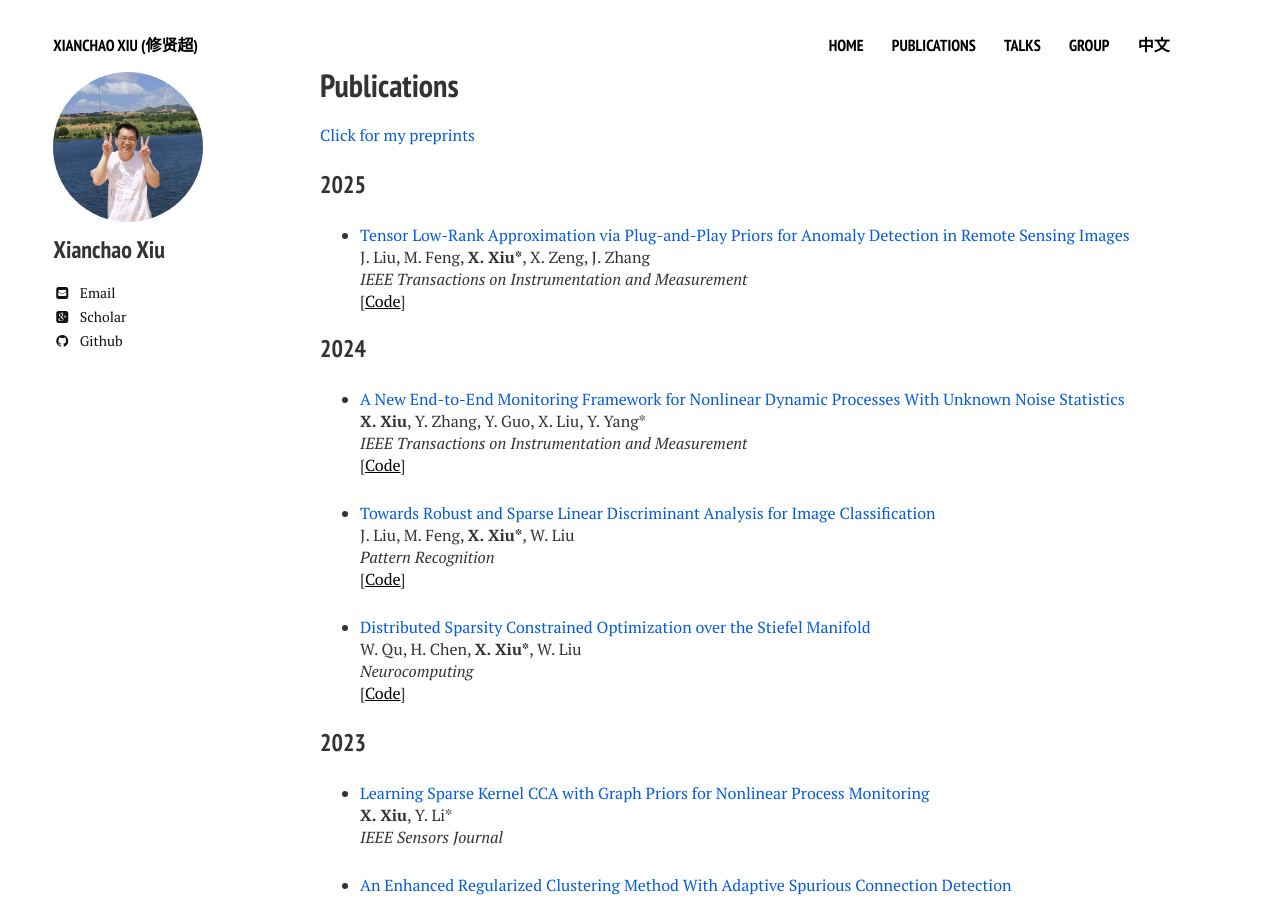
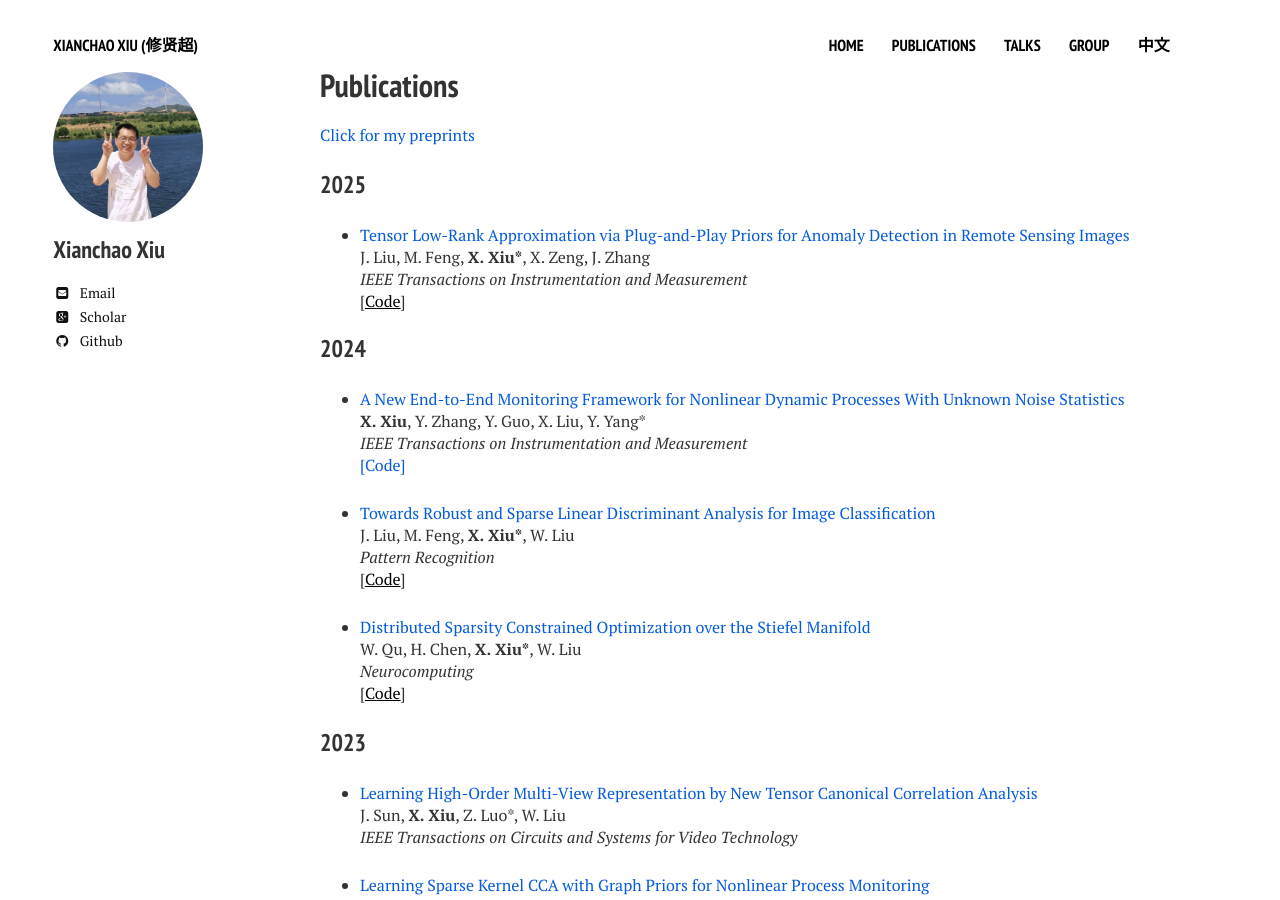
Before and after one commit to xianchaoxiu/xianchaoxiu.github.io, a Jekyll site: the page built from publications/index.md, in a window 1280 px wide and 900 px high. Built offline with Jekyll 4.4.1, drawn with Linux system fonts in a browser that asks for light colours; nearby versions of some CDN libraries.

Commit message:
Update index.md

```diff
--- a/publications/index.md
+++ b/publications/index.md
@@ -23,7 +23,7 @@ J. Liu, M. Feng, <b>X. Xiu*</b>, X. Zeng, J. Zhang<br>
 * <a href="https://ieeexplore.ieee.org/abstract/document/10464356" class="textlink" target="_blank">A New End-to-End Monitoring Framework for Nonlinear Dynamic Processes With Unknown Noise Statistics</a><br>
 <b>X. Xiu</b>, Y. Zhang, Y. Guo, X. Liu, Y. Yang*<br>
 <i>IEEE Transactions on Instrumentation and Measurement</i><br>
- [[Code](https://github.com/xianchaoxiu/DRNN)]
+<a href="https://github.com/xianchaoxiu/DRNN" class="textlink" target="_blank"> [Code] </a>
 
 * <a href="https://www.sciencedirect.com/science/article/abs/pii/S0031320324002632" class="textlink" target="_blank">Towards Robust and Sparse Linear Discriminant Analysis for Image Classification</a><br>
 J. Liu, M. Feng, <b>X. Xiu*</b>, W. Liu<br>
@@ -36,8 +36,11 @@ W. Qu, H. Chen, <b>X. Xiu*</b>, W. Liu<br>
  [[Code](https://github.com/wtqu/DREAM)]
 
 
+### 2023
 
-### 2023
+* <a href="https://ieeexplore.ieee.org/abstract/document/10091146" class="textlink" target="_blank"> Learning High-Order Multi-View Representation by New Tensor Canonical Correlation Analysis </a><br>
+J. Sun, <b>X. Xiu</b>, Z. Luo*, W. Liu<br>
+<i>IEEE Transactions on Circuits and Systems for Video Technology</i><br>
 
 * <a href="https://ieeexplore.ieee.org/abstract/document/10050438" class="textlink" target="_blank">Learning Sparse Kernel CCA with Graph Priors for Nonlinear Process Monitoring</a><br>
 <b>X. Xiu</b>, Y. Li*<br>
@@ -46,8 +49,6 @@ W. Qu, H. Chen, <b>X. Xiu*</b>, W. Liu<br>
 * <a href="https://ieeexplore.ieee.org/abstract/document/10252040" class="textlink" target="_blank">An Enhanced Regularized Clustering Method With Adaptive Spurious Connection Detection</a><br>
 H. Chen, L. Kong, W Qu, <b>X. Xiu*</b><br>
 <i>IEEE Signal Processing Letters</i><br>
-
-
 
 
 ### 2022
@@ -65,7 +66,6 @@ Y. Li, <b>X. Xiu*</b>, W. Liu<br>
 <i>IEEE Transactions on Circuits and Systems II: Express Briefs</i><br>
 
 
-
 ### 2021
 
 * <a href="https://ieeexplore.ieee.org/document/9583864" class="textlink" target="_blank">Deep Canonical Correlation Analysis Using Sparsity-Constrained Optimization for Nonlinear Process Monitoring</a><br>
@@ -79,7 +79,6 @@ Y. Li, <b>X. Xiu*</b>, W. Liu<br>
 * <a href="https://ieeexplore.ieee.org/abstract/document/9619966" class="textlink" target="_blank">An Efficient Newton-Based Method for Sparse Generalized Canonical Correlation Analysis</a><br>
 X. Li, <b>X. Xiu*</b>, W. Liu, Z. Miao<br>
 <i>IEEE Signal Processing Letters</i><br>
-
 
 
 ### 2020
@@ -97,8 +96,6 @@ X. Li, <b>X. Xiu*</b>, W. Liu, Z. Miao<br>
 <i>IEEE Transactions on Circuits and Systems II: Express Briefs</i><br>
 
 
-
-
 ### 2019
 
 * <a href="https://www.sciencedirect.com/science/article/abs/pii/S0167947319300039" class="textlink" target="_blank">Alternating Direction Method of Multipliers for Nonconvex Fused Regression Problems</a>  <br>
@@ -106,7 +103,6 @@ X. Li, <b>X. Xiu*</b>, W. Liu, Z. Miao<br>
 <i>Computational Statistics & Data Analysis</i><br>
 
 
-
 ### 2018
 
 * <a href="https://link.springer.com/article/10.1007/s10589-017-9977-7" class="textlink" target="_blank">Iterative Reweighted Methods for L1-Lp Minimization</a>  <br>
```
